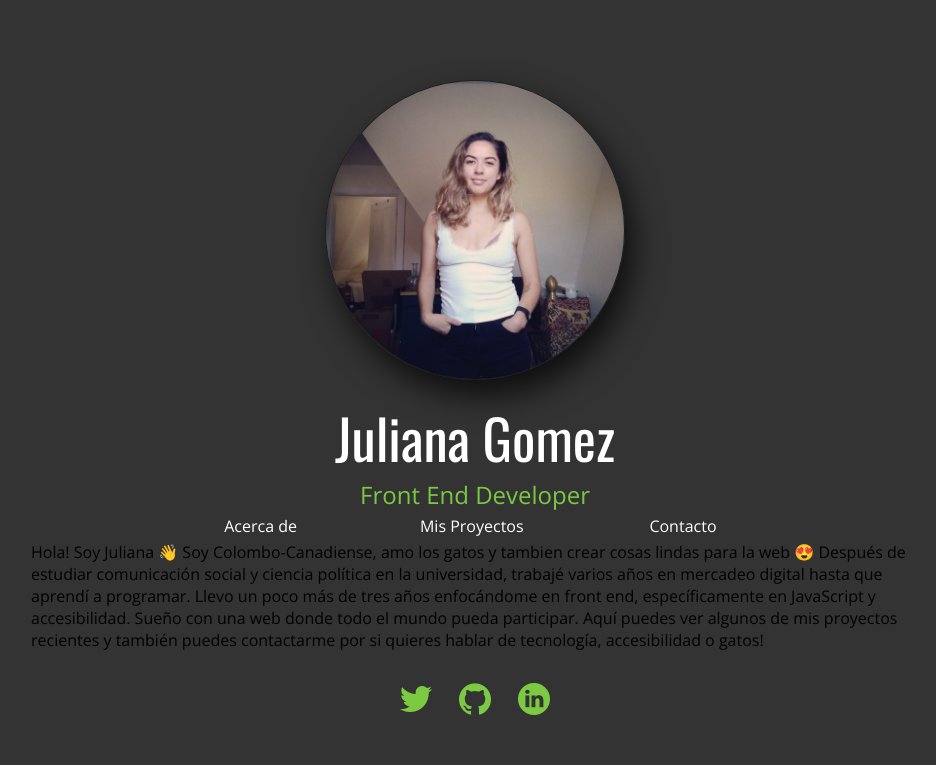
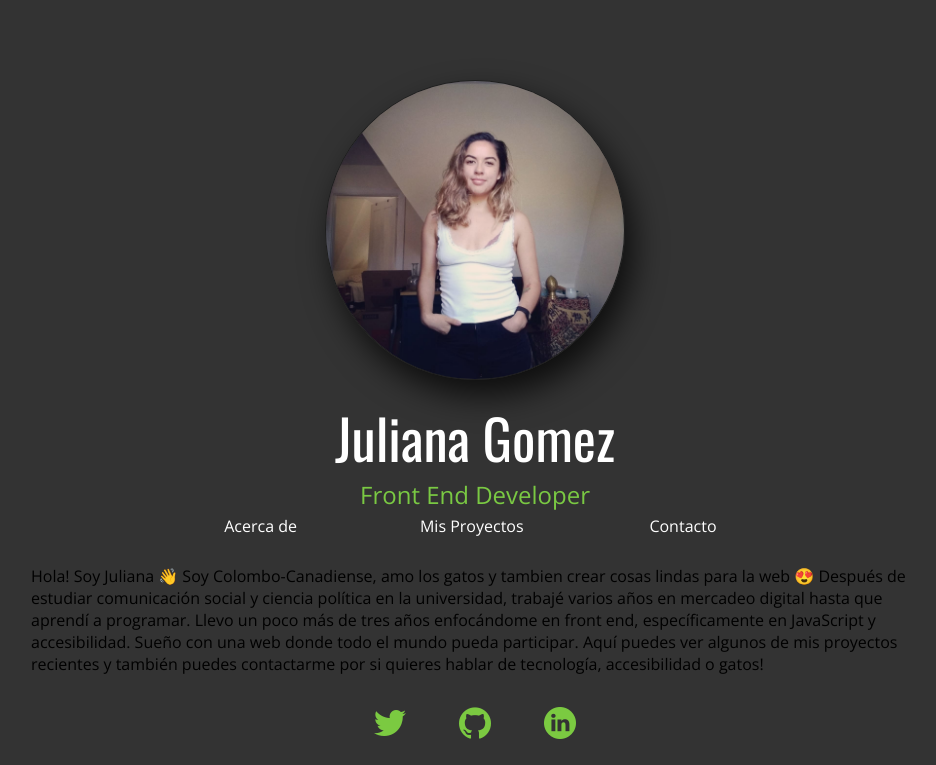
Before and after one commit to darcdev/Accessible-Portfolio, a plain HTML site: page index.html in a window 1280 px wide. Shown: the top 765 px of the page, without its empty margins (165-1101 px from the left). Drawn offline with nearby package versions, Linux system fonts and the light colour scheme.

Commit message:
agregando main para intro

```diff
--- a/index.html
+++ b/index.html
@@ -22,24 +22,23 @@
             </ul>
         </nav>
     </header>
-
-    <div class="intro">
+    <main>
+        <p class="intro">
             Hola! Soy Juliana 👋 Soy Colombo-Canadiense, amo los gatos y tambien crear cosas lindas para la web 😍 Después de estudiar comunicación social y ciencia política en la universidad, trabajé varios años en mercadeo digital hasta que aprendí a programar.
-        Llevo un poco más de tres años enfocándome en front end, específicamente en JavaScript y accesibilidad. Sueño con una web donde todo el mundo pueda participar. Aquí puedes ver algunos de mis proyectos recientes y también puedes contactarme por
-        si quieres hablar de tecnología, accesibilidad o gatos!
-        <div class="social-media">
-            <div>
-                <a href="https://twitter.com/gmzjuliana" target="_blank"><img src="images/twitter.png" /></a>
-            </div>
-            <div>
-                <a href="https://github.com/gmzjuliana" target="_blank"><img src="images/github-logo.png" /></a>
-            </div>
-            <div>
-                <a href="https://www.linkedin.com/in/gomezjuliana/" target="_blank"><img src="images/linkedin.png" /></a>
-            </div>
-        </div>
-    </div>
-
+            Llevo un poco más de tres años enfocándome en front end, específicamente en JavaScript y accesibilidad. Sueño con una web donde todo el mundo pueda participar. Aquí puedes ver algunos de mis proyectos recientes y también puedes contactarme
+            por si quieres hablar de tecnología, accesibilidad o gatos!
+        </p>
+        <ul class="social-media">
+            <li>
+                <a href="https://twitter.com/gmzjuliana" target="_blank"><img src="images/twitter.png" alt="twiteer" /></a>
+            </li>
+            <li>
+                <a href="https://github.com/gmzjuliana" target="_blank"><img src="images/github-logo.png" alt="github" /></a>
+            </li>
+            <li>
+                <a href="https://www.linkedin.com/in/gomezjuliana/" target="_blank"><img src="images/linkedin.png" alt="linkedin" /></a>
+            </li>
+        </ul>
         <div class="carousel">
             <div class="arrow arrow-left"></div>
             <div class="window">
@@ -53,6 +52,8 @@
             </div>
             <div class="arrow arrow-right"></div>
         </div>
+    </main>
+
 
     <div class="contact-section">
         <div class="header">Contacto</div>
--- a/styles.css
+++ b/styles.css
@@ -113,7 +113,7 @@ nav {
 }
 
 .intro {
-    margin: 0 196px;
+    margin: 24px 196px 0;
     font-family: var(--secondary-font);
 }
 
```
Lines whose indentation alone changed are shown as unchanged.
